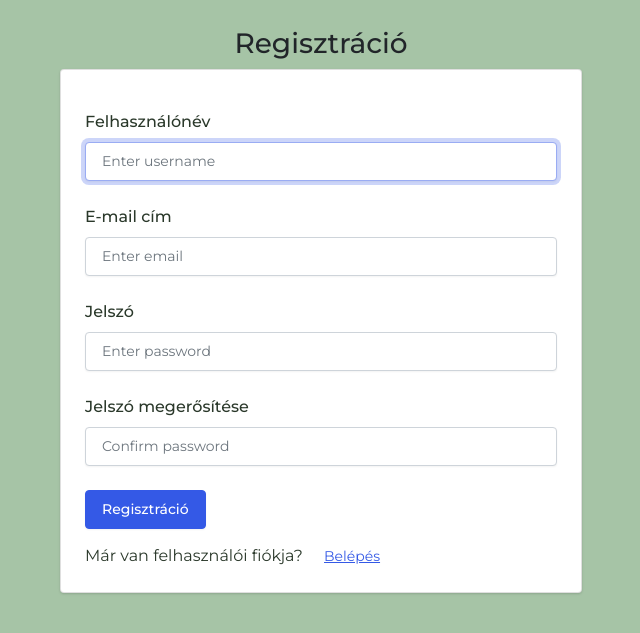
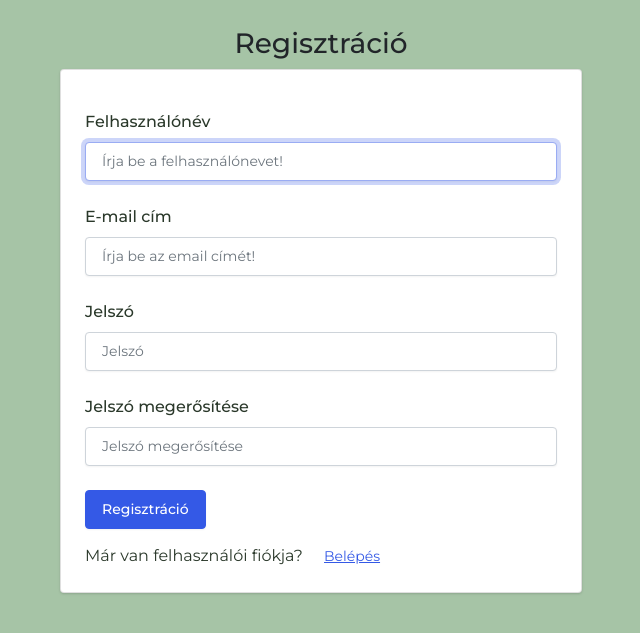
Before and after one commit to lajtosrob/FoodTracker, a Django app: page /register in a window 1280 px wide. Shown: the part 77-710 px from the top of the page, without its empty margins (319-959 px from the left). Run offline with Django 3.2, Linux system fonts and the light colour scheme; data comes from the database, SQL or seed files in the repository; both versions use the stored data as it was after the commit; parts of the project's set-up code (start-up, migrations or seed data) failed here and were passed over; some libraries are stand-ins or nearby versions.

Commit message:
Regisztráció javítása: Ha nem tölti ki a mezőket hibaüzenetet kap

```diff
--- a/foodtracker/views.py
+++ b/foodtracker/views.py
@@ -88,12 +88,18 @@ def register(request):
         username = request.POST['username']
         email = request.POST['email']
 
+        if username == "" or email == "" or password == "" or confirmation == "":
+            return render(request, 'register.html', {
+            'message': 'Nincs minden mező kitöltve.',
+            'categories': FoodCategory.objects.all()
+            })
+
         # Ensure password matches confirmation
         password = request.POST['password']
         confirmation = request.POST['confirmation']
         if password != confirmation:
             return render(request, 'register.html', {
-                'message': 'Passwords must match.',
+                'message': 'Nem egyezik a jelszó.',
                 'categories': FoodCategory.objects.all()
             })
 
@@ -103,7 +109,7 @@ def register(request):
             user.save()
         except IntegrityError:
             return render(request, 'register.html', {
-                'message': 'Username already taken.',
+                'message': 'A felhasználónév már foglalt.',
                 'categories': FoodCategory.objects.all()
             })
         login(request, user)
--- a/static/css/styles.css
+++ b/static/css/styles.css
@@ -58,3 +58,7 @@ footer {
     background-color: #28a745;
     color: aliceblue;
 }
+
+#active-users {
+    list-style-type: none;
+}
--- a/templates/base.html
+++ b/templates/base.html
@@ -157,13 +157,6 @@
       </div>
     </footer>
 
-    {% comment %} {% block script %}
-    <script src="https://cdn.jsdelivr.net/npm/bootstrap@5.0.2/dist/js/bootstrap.bundle.min.js"></script>
-
-    <script src="{% static 'js/food_list.js' %}"></script>
-
-    {% endblock %} {% endcomment %}
-
     {% block script %}
     <script src="https://cdn.jsdelivr.net/npm/bootstrap@5.0.2/dist/js/bootstrap.bundle.min.js"></script>
     <script>
@@ -173,7 +166,7 @@
       fetch("/user/")
         .then((res) => res.json())
         .then((data) => {
-          userNumberEl.innerHTML = `<li>Felhasználók száma: ${data.length}</li>`;
+          userNumberEl.innerHTML += `<li>Felhasználók száma: ${data.length}</li>`;
         });
 
       fetch("/food/")
--- a/templates/register.html
+++ b/templates/register.html
@@ -27,28 +27,28 @@
                                     <label for='inputUsername' class='form-label mt-4'>
                                         Felhasználónév
                                     </label>
-                                    <input type='text' name='username' class='form-control' id='inputUsername' placeholder='Enter username' autofocus>
+                                    <input type='text' name='username' class='form-control' id='inputUsername' placeholder='Írja be a felhasználónevet!' autofocus>
                                 </div>
 
                                 <div class='form-group'>
                                     <label for='inputEmail' class='form-label mt-4'>
                                         E-mail cím
                                     </label>
-                                    <input type='email' name='email' class='form-control' id='inputEmail' placeholder='Enter email'>
+                                    <input type='email' name='email' class='form-control' id='inputEmail' placeholder='Írja be az email címét!'>
                                 </div>
 
                                 <div class='form-group'>
                                     <label for='inputPassword1' class='form-label mt-4'>
                                         Jelszó
                                     </label>
-                                    <input type='password' name='password' class='form-control' id='inputPassword1' placeholder='Enter password'>
+                                    <input type='password' name='password' class='form-control' id='inputPassword1' placeholder='Jelszó'>
                                 </div>
 
                                 <div class='form-group'>
                                     <label for='inputPassword2' class='form-label mt-4'>
                                         Jelszó megerősítése
                                     </label>
-                                    <input type='password' name='confirmation' class='form-control' id='inputPassword2' placeholder='Confirm password'>
+                                    <input type='password' name='confirmation' class='form-control' id='inputPassword2' placeholder='Jelszó megerősítése'>
                                 </div>
 
                                 <div class='form-group mt-4'>
```
Also changed, not shown: yourdatabasename.db.
